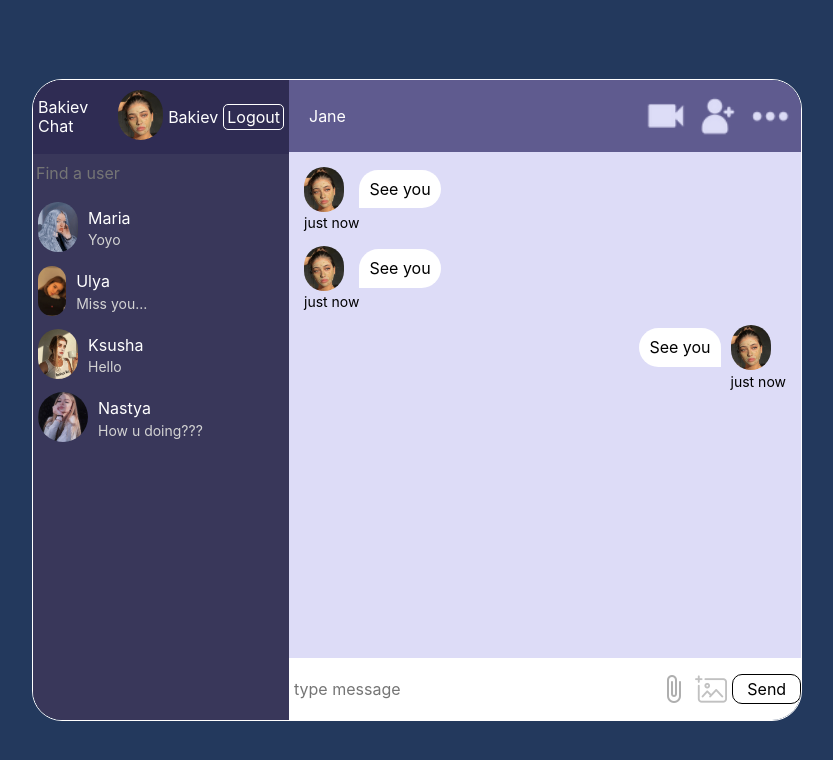
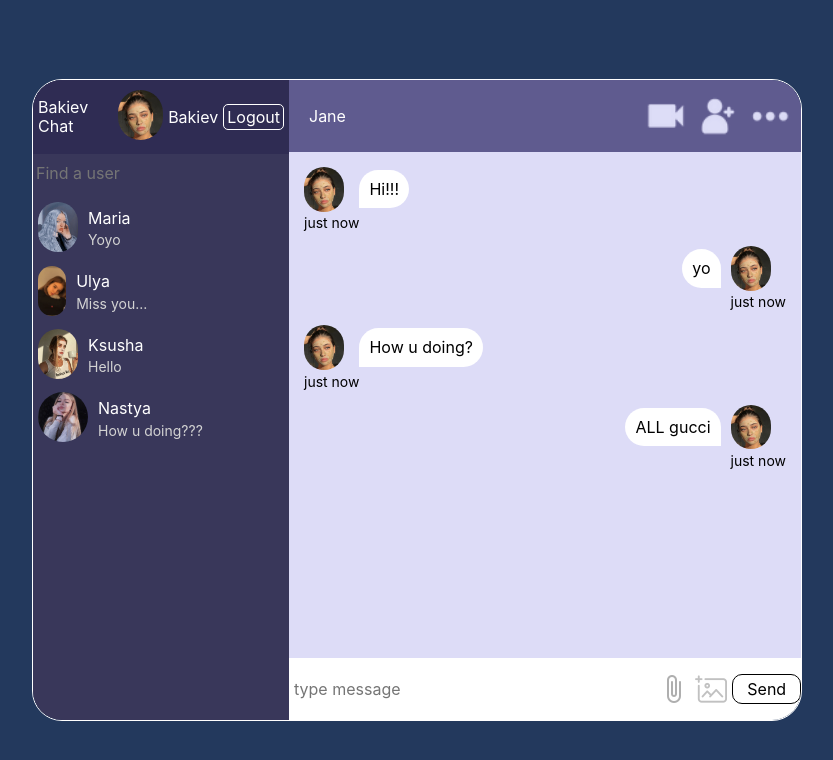
Before and after one commit to backiev/chat, a React (Create React App) app: page / in a window 1280 px wide. Shown: the top 760 px of the page, without its empty margins (223-1056 px from the left). Built offline with nearby package versions, Linux system fonts and the light colour scheme.

Commit message:
i can send message now!

```diff
--- /dev/null
+++ b/src/components/ChatHeader.jsx
@@ -0,0 +1,17 @@
+import React from 'react';
+import Cam from '../assets/cam.png';
+import More from '../assets/more.png';
+import AddPeople from '../assets/add.png';
+
+export const ChatHeader = () => {
+  return (
+    <div className="chat-header">
+        <div className="chat-name">Jane</div>
+        <div className="chat-icons">
+          <img src={Cam} alt="Камера" className="chat-icons__img" />
+          <img src={AddPeople} alt="Добавить еще людей" className="chat-icons__img" />
+          <img src={More} alt="Больше" className="chat-icons__img" />
+        </div>
+      </div>
+  )
+}
--- a/src/components/ChatUser.jsx
+++ b/src/components/ChatUser.jsx
@@ -2,14 +2,16 @@ import React from 'react';
 import Beauty from '../assets/god.jpg';
 
 
-export const ChatUser = () => {
+export const ChatUser = ({message: {id, yourMessage, message}}) => {
+  // console.log(message);
+
   return (
-    <div className="chat-user">
+    <div className={yourMessage ? "chat-user myself" : "chat-user"}>
       <div className="chat-user__left">
         <img src={Beauty} alt="" />
         <p>just now</p>
       </div>
-      <div className="chat-user__message">See you</div>
+      <div className="chat-user__message">{message}</div>
     </div>
   )
 }
--- a/src/components/Chatbar.jsx
+++ b/src/components/Chatbar.jsx
@@ -1,47 +1,80 @@
-import React from 'react';
-import Cam from '../assets/cam.png';
-import More from '../assets/more.png';
-import AddPeople from '../assets/add.png';
+import React, { useEffect, useState } from 'react';
+
 import Attach from '../assets/attach.png';
 import ImgForm from '../assets/img.png';
 import Beauty from '../assets/god.jpg';
 import {ChatUser} from './ChatUser';
+import {ChatHeader} from './ChatHeader';
+
+const messagesArray = [
+  {
+    id: 0,
+    yourMessage: false,
+    message: 'Hi!!!',
+  },
+  {
+    id: 1,
+    yourMessage: true,
+    message: 'yo',
+  },
+  {
+    id: 2,
+    yourMessage: false,
+    message: 'How u doing?',
+  },
+  {
+    id: 3,
+    yourMessage: true,
+    message: 'ALL gucci',
+  },
+];
 
 
 export const Chatbar = () => {
+
+
+  const [newMessage, setNewMessage] = useState('');
+  const [messages, setMessages] = useState(messagesArray);
+
+  const createMessage = (e) => {
+    e.preventDefault();
+
+    setMessages([...messages, {
+      id: messages.length,
+      yourMessage: true,
+      message: newMessage
+    }]);
+
+    setNewMessage('');
+
+  }
+
+  useEffect(() => {
+    console.log(messages);
+
+  })
+
   return (
     <div className='chatbar'>
-      <div className="chat-header">
-        <div className="chat-name">Jane</div>
-        <div className="chat-icons">
-          <img src={Cam} alt="Камера" className="chat-icons__img" />
-          <img src={AddPeople} alt="Добавить еще людей" className="chat-icons__img" />
-          <img src={More} alt="Больше" className="chat-icons__img" />
-        </div>
-      </div>
+
+      <ChatHeader />
 
       <div className="chat-main">
         <div className="chat-window">
-          <ChatUser />
-          <ChatUser  />
 
-          <div className="chat-user myself">
-            <div className="chat-user__left">
-              <img src={Beauty} alt="" />
-              <p>just now</p>
-            </div>
-            <div className="chat-user__message">See you</div>
-          </div>
+
+          {messages.map((message) => <ChatUser message={message} key={message.id} />)}
+
 
         </div>
 
       </div>
-      <div className="chat-form">
-        <input type="text" placeholder='type message' />
+      <form className="chat-form">
+        <input type="text" placeholder='type message' value={newMessage} onChange={(e) => setNewMessage(e.target.value)} />
         <img src={Attach} alt="" />
         <img src={ImgForm} alt="" />
-        <button>Send</button>
-      </div>
+        <button onClick={createMessage}>Send</button>
+      </form>
 
     </div>
   )
--- a/src/components/Sidebar.jsx
+++ b/src/components/Sidebar.jsx
@@ -12,8 +12,6 @@ export const Sidebar = () => {
     name: 'Bakiev',
     img: {Beauty}
   }
-  console.log(users);
-
 
   return (
     <div className='sidebar'>
@@ -23,8 +21,8 @@ export const Sidebar = () => {
         <SearchSidebar />
 
         <div className="usersList">
+
           {users.map(user => <UserList user={user} key={user.id} />)}
-
 
         </div>
     </div>
--- a/src/components/UserList.jsx
+++ b/src/components/UserList.jsx
@@ -3,8 +3,6 @@ import Beauty from '../assets/god.jpg';
 
 
 export const UserList = ({user}) => {
-  console.log(user);
-  // const logo = require(user.img).default;
   return (
     <div className="user">
         <div className="user-img">
```
